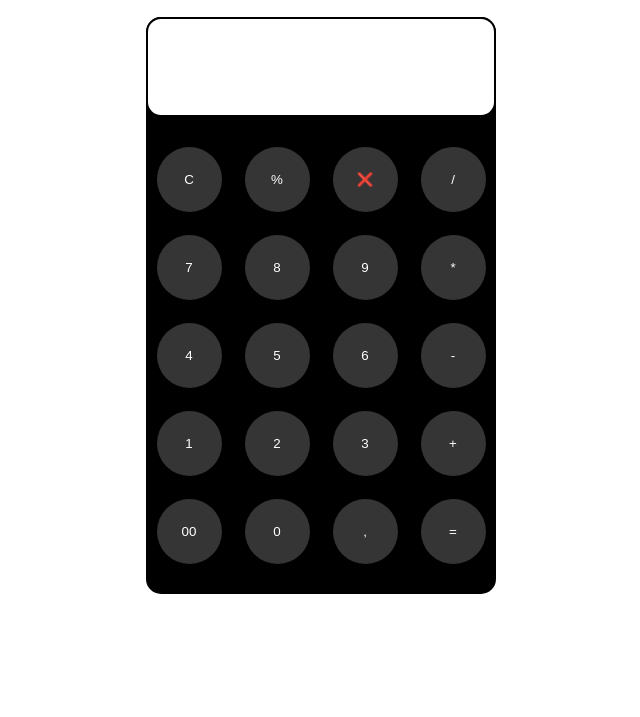
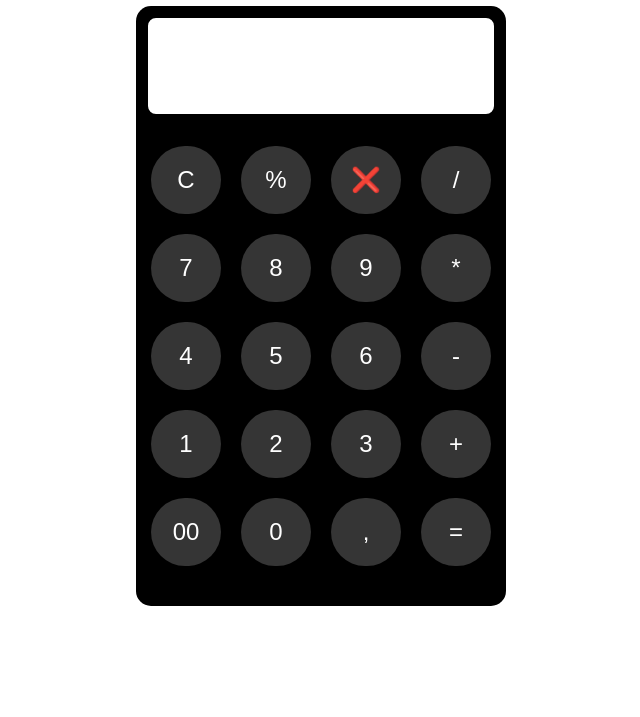
Before and after one commit to semyonsurkov/js-calculator, a website built with Vite: page index.html in a window 1280 px wide. Shown: the part 83-800 px from the top of the page, without its empty margins (319-959 px from the left). Built offline with nearby package versions, Linux system fonts and the light colour scheme.

Commit message:
Add styles and favicon

```diff
--- a/index.html
+++ b/index.html
@@ -4,11 +4,19 @@
     <meta charset="UTF-8" />
     <meta http-equiv="X-UA-Compatible" content="IE=edge" />
     <meta name="viewport" content="width=device-width, initial-scale=1.0" />
+    <link rel="preconnect" href="https://fonts.googleapis.com" />
+    <link rel="preconnect" href="https://fonts.gstatic.com" crossorigin />
+    <link
+      href="https://fonts.googleapis.com/css2?family=Roboto:ital,wght@0,400;0,700;1,300&display=swap"
+      rel="stylesheet"
+    />
+    <link rel="icon" type="svg" href="favicon.svg" />
     <link rel="stylesheet" href="style.css" />
     <title>Project name</title>
   </head>
   <body>
     <main class="main">
+      <h1>Calculator</h1>
       <div class="calculator">
         <div class="screen-container">
           <div class="screen-current"></div>
--- a/style.css
+++ b/style.css
@@ -1,12 +1,19 @@
+@import url('https://fonts.googleapis.com/css2?family=Roboto:ital,wght@0,400;0,700;1,300&display=swap');
+
+body {
+  font-family: 'Roboto', sans-serif;
+}
+
 .main {
   display: flex;
+  flex-direction: column;
   justify-content: center;
   align-items: center;
-  margin-top: 100px;
 }
 
 .calculator {
   border-radius: 15px;
+  padding: 10px;
 }
 
 .screen-container {
@@ -20,7 +27,8 @@
   box-sizing: border-box;
   word-wrap: break-word;
   font-size: 32px;
-  border-radius: 15px;
+  border-radius: 10px;
+  padding: 10px;
 }
 
 .calculator {
@@ -35,7 +43,7 @@
   width: 350px;
   display: flex;
   flex-wrap: wrap;
-  gap: 23px;
+  gap: 20px;
   align-items: center;
   justify-content: center;
   box-sizing: border-box;
@@ -49,11 +57,13 @@ button {
   border-radius: 70px;
   justify-content: center;
   align-items: center;
-  padding: 25px;
-  width: 65px;
+  padding: 20px;
+  width: 70px;
   background-color: rgb(53, 53, 53);
   color: white;
   transition: transform 0.2s ease-out;
+  box-sizing: border-box;
+  font-size: 24px;
 }
 
 @keyframes myAnim {
```
Also changed, not shown: favicon.svg (added).
